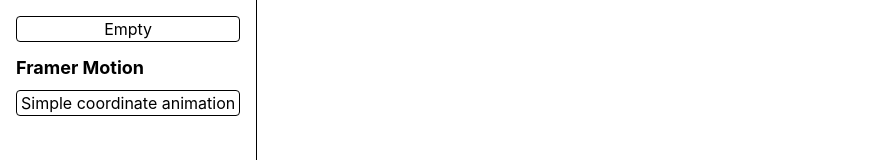
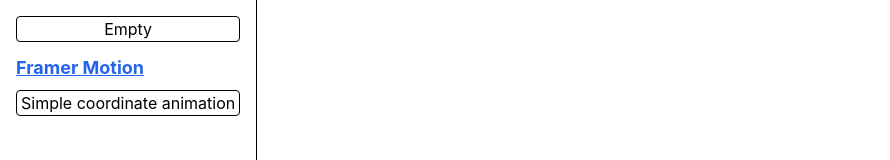
Before and after one commit to hwride/animation, a React (Vite) app: page / in a window 1280 px wide. Shown: the top 160 px of the page, without its empty margins (0-890 px from the left). Built offline with nearby package versions, Linux system fonts and the light colour scheme; the HTML template or start-up script is replaced by a standard one.

Commit message:
Add link to Framer Motion docs.

```diff
--- a/src/App.tsx
+++ b/src/App.tsx
@@ -11,7 +11,15 @@ function App() {
         <ListButton onClick={() => setSelectedExample(undefined)}>
           Empty
         </ListButton>
-        <h2 className="text-lg font-bold my-2">Framer Motion</h2>
+        <h2 className="text-lg font-bold my-2">
+          <a
+            className="underline text-blue-600 hover:text-blue-800 visited:text-purple-600"
+            href="https://www.framer.com/motion/"
+            target="_blank"
+          >
+            Framer Motion
+          </a>
+        </h2>
         <ol className="flex-1 list-none m-0">
           <li>
             <ListButton
```
